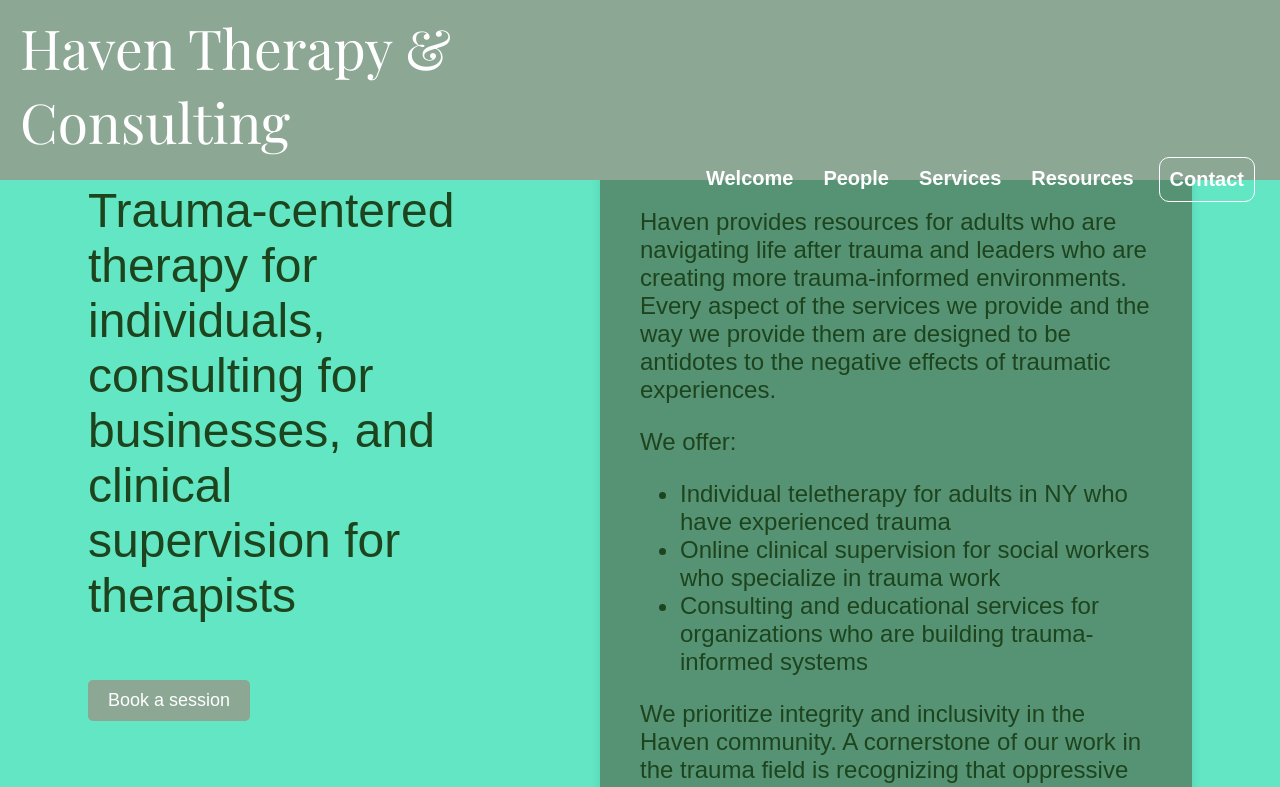
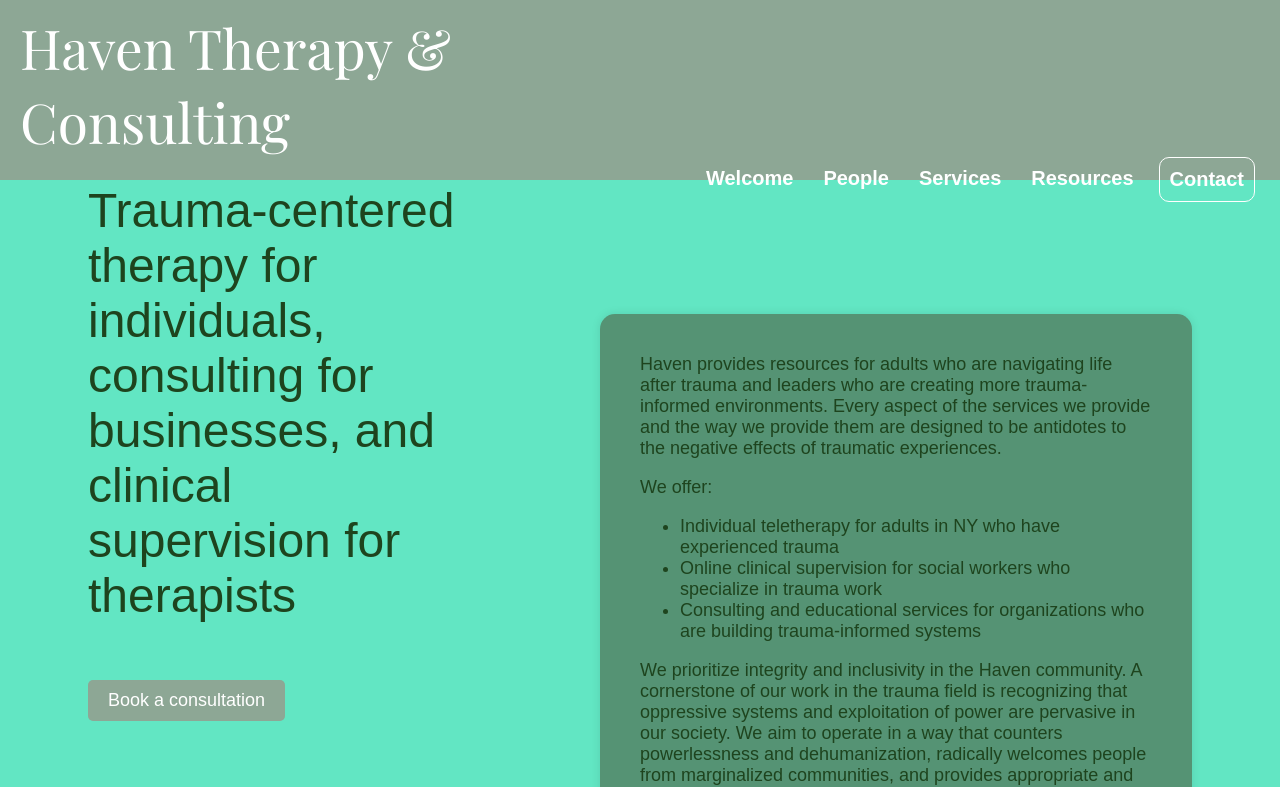
Before and after one commit to bowdumb/dmixon, a React (Create React App) app in the folder dmixon-business/: page / in a window 1280 px wide. Shown: the top 787 px of the page. Built offline with nearby package versions, Linux system fonts and the light colour scheme; a web font is replaced by a local one.

Commit message:
Added separate containers for segments of text to display mission statement on Welcome page.

```diff
--- a/dmixon-business/src/components/Welcome.js
+++ b/dmixon-business/src/components/Welcome.js
@@ -11,29 +11,30 @@ function Welcome() {
                     Trauma-centered therapy for individuals, consulting for businesses, and
                     clinical supervision for therapists
                     <div className="contact-button-welcome">
-                        <Link to="/contact" className="book-session-button">Book a session</Link>
+                        <Link to="/contact" className="book-session-button">Book a consultation</Link>
                     </div>
                 </div>
                 <div className="letter-container">
-                    <p>
+                    <div className="statement-1">
                         Haven provides resources for adults who are navigating life after trauma and leaders who are creating more
                         trauma-informed environments. Every aspect of the services we provide and the way we provide them are designed
                         to be antidotes to the negative effects of traumatic experiences.
-                    </p>
-                    <p>
-                        We offer:
-                    </p>
-                    <ul>
-                        <li>Individual teletherapy for adults in NY who have experienced trauma</li>
-                        <li>Online clinical supervision for social workers who specialize in trauma work</li>
-                        <li>Consulting and educational services for organizations who are building trauma-informed systems </li>
-                    </ul>
-                    <p>
+                    </div>
+                    <div className="statement-2">
+                        <p>We offer:</p>
+
+                        <ul>
+                            <li>Individual teletherapy for adults in NY who have experienced trauma</li>
+                            <li>Online clinical supervision for social workers who specialize in trauma work</li>
+                            <li>Consulting and educational services for organizations who are building trauma-informed systems </li>
+                        </ul>
+                    </div>
+                    <div className="statement-3">
                         We prioritize integrity and inclusivity in the Haven community. A cornerstone of our work in the trauma field
                         is recognizing that oppressive systems and exploitation of power are pervasive in our society. We aim to operate
                         in a way that counters powerlessness and dehumanization, radically welcomes people from marginalized communities,
                         and provides appropriate and nonjudgmental support to all.
-                    </p>
+                    </div>
                 </div>
             </div>
         </BodyContent>
--- a/dmixon-business/src/styles/Welcome.css
+++ b/dmixon-business/src/styles/Welcome.css
@@ -8,8 +8,9 @@
 .letter-container {
     padding: 40px;
     max-width: 40%;
+    max-height:70%;
     font-family: "Platypi", sans-serif;
-    font-size: x-large;
+    font-size:large;
     background-color: #559374;
     box-shadow: 0 0 10px rgba(0, 0, 0, 0.1);
     border-radius: 15px;
```
